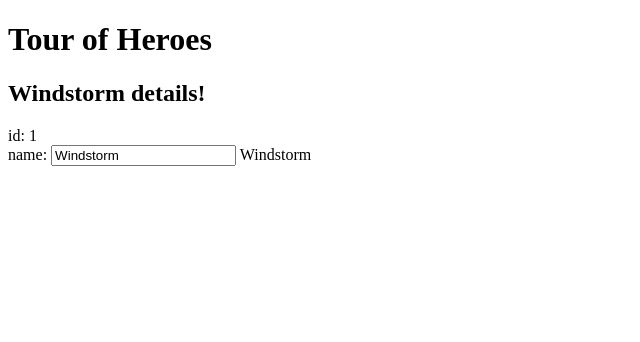
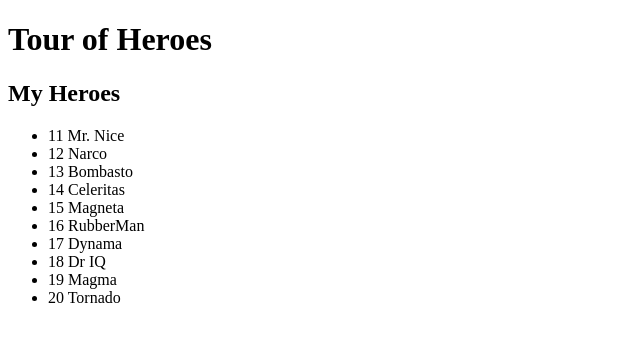
Before and after one commit to oaristeidou/angular-2-hero-editor, an Angular app: page / in a window 1280 px wide. Shown: the top 342 px of the page, without its empty margins (0-640 px from the left). Built offline with nearby package versions, Linux system fonts and the light colour scheme.

Commit message:
- List heroes with ngFor

```diff
--- a/src/app/app.component.html
+++ b/src/app/app.component.html
@@ -1,2 +1,2 @@
 <h1>{{title}}</h1>
-<app-hero></app-hero>
+<app-hero-list></app-hero-list>
--- a/src/app/app.component.ts
+++ b/src/app/app.component.ts
@@ -1,5 +1,4 @@
 import { Component } from '@angular/core';
-import {Hero} from './app.hero';
 
 @Component({
   selector: 'app-root',
@@ -9,22 +8,9 @@
 export class AppComponent {
   title: String;
 
-  heroes= HEROES;
+
 
   constructor (){
     this.title = 'Tour of Heroes';
   }
 }
-
-const HEROES: Hero[] = [
-  { id: 11, name: 'Mr. Nice' },
-  { id: 12, name: 'Narco' },
-  { id: 13, name: 'Bombasto' },
-  { id: 14, name: 'Celeritas' },
-  { id: 15, name: 'Magneta' },
-  { id: 16, name: 'RubberMan' },
-  { id: 17, name: 'Dynama' },
-  { id: 18, name: 'Dr IQ' },
-  { id: 19, name: 'Magma' },
-  { id: 20, name: 'Tornado' }
-];
--- a/src/app/app.module.ts
+++ b/src/app/app.module.ts
@@ -5,11 +5,13 @@
 
 import { AppComponent } from './app.component';
 import { HeroComponent } from './hero/hero.component';
+import { HeroListComponent } from './hero-list/hero-list.component';
 
 @NgModule({
   declarations: [
     AppComponent,
-    HeroComponent
+    HeroComponent,
+    HeroListComponent
   ],
   imports: [
     BrowserModule,
--- /dev/null
+++ b/src/app/hero-list/hero-list.component.html
@@ -0,0 +1,6 @@
+<h2>My Heroes</h2>
+<ul class="heroes">
+  <li *ngFor="let hero of heroes">
+    <app-hero [hero]="hero"></app-hero>
+  </li>
+</ul>
--- /dev/null
+++ b/src/app/hero-list/hero-list.component.ts
@@ -0,0 +1,29 @@
+import {Component, Input, OnInit} from '@angular/core';
+import {Hero} from "../app.hero";
+
+@Component({
+  selector: 'app-hero-list',
+  templateUrl: './hero-list.component.html',
+  styleUrls: ['./hero-list.component.css']
+})
+export class HeroListComponent {
+  heroes: Hero[];
+
+  constructor() {
+    this.heroes = HEROES;
+  }
+
+}
+
+const HEROES: Hero[] = [
+  { id: 11, name: 'Mr. Nice' },
+  { id: 12, name: 'Narco' },
+  { id: 13, name: 'Bombasto' },
+  { id: 14, name: 'Celeritas' },
+  { id: 15, name: 'Magneta' },
+  { id: 16, name: 'RubberMan' },
+  { id: 17, name: 'Dynama' },
+  { id: 18, name: 'Dr IQ' },
+  { id: 19, name: 'Magma' },
+  { id: 20, name: 'Tornado' }
+];
--- a/src/app/hero/hero.component.html
+++ b/src/app/hero/hero.component.html
@@ -1,7 +1 @@
-<h2>{{hero.name}} details!</h2>
-<div><label>id: </label>{{hero.id}}</div>
-<div>
-  <label>name: </label>
-  <input [(ngModel)]="hero.name" placeholder="name">
-  {{hero.name}}
-</div>
+<span class="badge">{{hero.id}}</span> {{hero.name}}
--- a/src/app/hero/hero.component.ts
+++ b/src/app/hero/hero.component.ts
@@ -1,4 +1,4 @@
-import { Component, OnInit } from '@angular/core';
+import {Component, Input, OnInit} from '@angular/core';
 import {Hero} from "../app.hero";
 
 @Component({
@@ -7,14 +7,6 @@
   styleUrls: ['./hero.component.css']
 })
 export class HeroComponent {
-  hero: Hero;
-
-
-  constructor() {
-    this.hero = {
-      id: 1,
-      name: 'Windstorm'
-    };
-  }
+  @Input() hero: Hero;
 
 }
```
Also changed, not shown: src/app/hero-list/hero-list.component.css (added), 1 other file (tests, documents, lock files or other folders).
